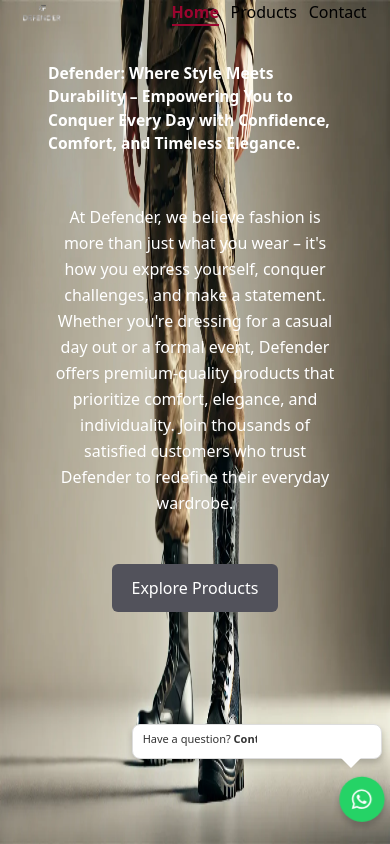
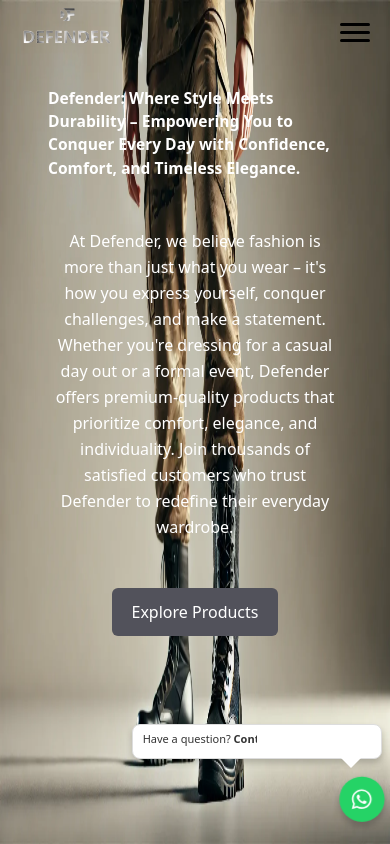
Before and after one commit to sinanmp/DEFENDER, a React (Vite) app in the folder frontend/: page / in a window 390 px wide. Built offline with nearby package versions, Linux system fonts and the light colour scheme.

Commit message:
notthing good is done

```diff
--- a/frontend/src/components/Header/Header.css
+++ b/frontend/src/components/Header/Header.css
@@ -1,15 +1,132 @@
+/* Base Navbar Styles */
+.nav {
+  display: none;
+  /* Default to hidden (for mobile, toggled by the hamburger) */
+  gap: 3vw;
+}
+
+/* Hamburger Bars */
+.hamburger-bar {
+  width: 100%;
+  /* Full width of the hamburger button */
+  height: 3px;
+  /* Thickness of each bar */
+  background-color: #000;
+  /* Black color for visibility */
+  border-radius: 2px;
+  /* Slightly rounded corners */
+  transition: all 0.3s ease;
+  /* Smooth transition for animations */
+}
+
+/* Open State Animation */
+.hamburger-bar.open:nth-child(1) {
+  transform: rotate(45deg);
+  position: absolute;
+  top: 50%;
+}
+
+.hamburger-bar.open:nth-child(2) {
+  opacity: 0;
+  /* Hide the middle bar */
+}
+
+.hamburger-bar.open:nth-child(3) {
+  transform: rotate(-45deg);
+  position: absolute;
+  top: 50%;
+}
+
+/* Horizontal Navbar for Larger Screens */
+@media (min-width: 1025px) {
+  .nav {
+    display: flex;
+    /* Show the nav links horizontally */
+    position: static;
+    /* Remove absolute positioning */
+    background: none;
+    padding: 0;
+    box-shadow: none;
+  }
+
+  .nav-link {
+    font-size: 16px;
+    padding: 0;
+    border: none;
+  }
+
+  .nav-link.active {
+    border-bottom: 2px solid rgb(153, 5, 47);
+    /* Keep the active indicator */
+    font-weight: bold;
+  }
+}
+
+/* Mobile Hamburger Menu */
+.hamburger-menu {
+  display: flex;
+  flex-direction: column;
+  justify-content: space-around;
+  align-items: center;
+  width: 30px;
+  height: 25px;
+  background: transparent;
+  border: none;
+  cursor: pointer;
+  position: absolute;
+  right: 20px;
+  top: 20px;
+  z-index: 9999;
+}
+
+@media (min-width: 768px) {
+  .hamburger-menu {
+    display: none;
+    /* Hide hamburger menu on larger screens */
+  }
+}
+
+/* Dropdown Mobile Menu */
+.nav.open {
+  display: flex; /* Use flexbox for layout */
+  flex-direction: column; /* Align items in a column */
+  position: absolute;
+  top: 70px;
+  right: 20px;
+  background-color: white;
+  text-align: center;
+  padding: 10px 15px;
+  border-radius: 8px;
+  box-shadow: 0 2px 8px rgba(0, 0, 0, 0.1);
+  animation: slide-in 0.3s ease-out forwards;
+  z-index: 9999;
+  gap: 10px; /* Add space between menu items */
+}
+
+/* Slide-in Animation for Mobile Menu */
+@keyframes slide-in {
+  from {
+    transform: translateX(100%);
+  }
+
+  to {
+    transform: translateX(0);
+  }
+}
+
+/* Mobile Links Styling */
 .nav-link {
   text-decoration: none;
   color: #000;
   font-size: 16px;
   transition: all 0.3s ease;
+  padding: 10px;
   position: relative;
 }
 
 .nav-link:hover {
   color: rgb(153, 5, 47);
 }
-
 .nav-link::after {
   content: "";
   position: absolute;
@@ -30,3 +147,38 @@
   font-weight: bold;
   border-bottom: 2px solid rgb(153, 5, 47);
 }
+
+/* Responsive Styling for Mobile Screens */
+@media (max-width: 1024px) {
+  .nav {
+    display: none;
+    /* Default hidden for mobile */
+  }
+
+  .nav.open {
+    display: flex; /* Show when open */
+    flex-direction: column; /* Vertical alignment */
+  }
+  .nav-link {
+    font-size: 18px;
+    padding: 10px;
+    font-size: 18px;
+  }
+  .nav-link.active {
+    color: rgb(153, 5, 47);
+    font-weight: bold;
+    border-bottom: 2px solid rgb(153, 5, 47);
+    border: none;
+  }
+  .nav-link.active::after {
+    content: "";
+    position: absolute;
+    left: 25%;
+    bottom: -2px;
+    width: 50%;  /* Set the width to a percentage of the link */
+    height: 2px;
+
+    background-color: rgb(153, 5, 47);
+    transition: width 0.3s ease; /* Smooth transition */
+  }
+}
--- a/frontend/src/components/Header/Header.jsx
+++ b/frontend/src/components/Header/Header.jsx
@@ -3,34 +3,58 @@
 import logo from "../../assets/icons/logo_only.png";
 import logoText from "../../assets/icons/logo-text.png";
 
-function Header({activeNav,setActiveNav}) {
+function Header({ activeNav, setActiveNav }) {
+  const [isMenuOpen, setIsMenuOpen] = useState(false);
 
+  const toggleMenu = () => {
+    setIsMenuOpen(!isMenuOpen);
+  };
+
+  const handleNavClick = (navLink) => {
+    setActiveNav(navLink); // Set active navigation
+    setIsMenuOpen(false); // Close the menu
+  };
 
   return (
     <header className="flex justify-between items-center px-[6vw] h-auto">
-      <div className="flex flex-col items-center ">
-        <img className="h-[2.5vw] pt-[0.5vw]" src={logo} alt="Logo" />
-        <img className="h-[3vw] w-auto" src={logoText} alt="Logo Text" />
+      <div className="flex flex-col items-center pt-[1.5vw]">
+        <img className="h-[4.5vw] lg:h-[2.5vw] lg:pt-[0.5vw]" src={logo} alt="Logo" />
+        <img className="h-[7vw] lg:h-[3vw] w-auto" src={logoText} alt="Logo Text" />
       </div>
-      <nav className="nav flex gap-[3vw]">
+
+      {/* Hamburger Menu for Mobile */}
+      <div className="lg:hidden">
+        <button
+          className="hamburger-menu"
+          onClick={toggleMenu}
+          aria-label="Toggle Navigation"
+        >
+          <span className={`hamburger-bar ${isMenuOpen ? "open" : ""}`} />
+          <span className={`hamburger-bar ${isMenuOpen ? "open" : ""}`} />
+          <span className={`hamburger-bar ${isMenuOpen ? "open" : ""}`} />
+        </button>
+      </div>
+
+      {/* Navigation Links */}
+      <nav className={`nav gap-[3vw] ${isMenuOpen ? "open" : ""}`}>
         <a
           href="#home"
           className={`nav-link ${activeNav === "#home" ? "active" : ""}`}
-          onClick={() => setActiveNav("#home")}
+          onClick={() => handleNavClick("#home")}
         >
           Home
         </a>
         <a
           href="#products"
-          className={`nav-link ${activeNav === "#products" || activeNav === "#allProducts"? "active" : ""}`}
-          onClick={() => setActiveNav("#products")}
+          className={`nav-link ${activeNav === "#products" || activeNav === "#allProducts" ? "active" : ""}`}
+          onClick={() => handleNavClick("#products")}
         >
           Products
         </a>
         <a
           href="#contact"
           className={`nav-link ${activeNav === "#contact" ? "active" : ""}`}
-          onClick={() => setActiveNav("#contact")}
+          onClick={() => handleNavClick("#contact")}
         >
           Contact
         </a>
@@ -39,4 +63,5 @@
   );
 }
 
+
 export default Header;
--- a/frontend/src/components/Products/ProductList.jsx
+++ b/frontend/src/components/Products/ProductList.jsx
@@ -1,38 +1,52 @@
 import { useState, useEffect } from "react";
-import { motion } from "framer-motion";  // Import motion from framer-motion
+import { motion } from "framer-motion";
 import StackProducts from "./StackProducts";
+import api from "../../services/api";
 
-function ProductsList({ sampleProducts }) {
-  const [numProducts, setNumProducts] = useState(4); // Default to 4 products
+function ProductsList() {
+  const [products, setProducts] = useState([]); // Holds products fetched from the backend
+  const [numProducts, setNumProducts] = useState(4); // Default number of products to display
 
-  // Update number of products based on window width
+  // Adjust number of products based on screen size
   useEffect(() => {
     const handleResize = () => {
       const width = window.innerWidth;
 
       if (width >= 1024) {
-        setNumProducts(8); // For large screens (lg) and up
+        setNumProducts(8); // For large screens
       } else if (width >= 768) {
-        setNumProducts(6); // For medium screens (md)
-      } else if(width >=476) {
+        setNumProducts(6); // For medium screens
+      } else if (width >= 476) {
         setNumProducts(4); // For smaller screens
       } else {
-        setNumProducts(2); // For extra small screens (xs)
+        setNumProducts(2); // For extra small screens
       }
     };
 
     // Initial check
     handleResize();
 
-    // Event listener for window resize
+    // Add resize event listener
     window.addEventListener("resize", handleResize);
 
-    // Cleanup the event listener on component unmount
+    // Cleanup on unmount
     return () => window.removeEventListener("resize", handleResize);
   }, []);
 
-  // Get the products to display based on the current number of products
-  const productsToDisplay = sampleProducts.slice(0, numProducts);
+  // Fetch products from the backend
+  useEffect(() => {
+    const fetchProducts = async () => {
+      try {
+        const data = await api.getProducts(); // Fetch products based on numProducts
+        console.log(data.length)
+        setProducts(data); // Update the products state
+      } catch (error) {
+        console.error("Failed to fetch products:", error);
+      }
+    };
+
+    fetchProducts();
+  }, [numProducts]); // Refetch products whenever numProducts changes
 
   return (
     <div
@@ -43,14 +57,14 @@
       }}
     >
       <div className="grid grid-cols-2 sm:grid-cols-2 md:grid-cols-3 lg:grid-cols-4 gap-6">
-        {productsToDisplay.map((product, index) => (
+        {products.map((product, index) => (
           <motion.div
             key={index}
-            initial={{ opacity: 0, y: 20 }}  // Start off-screen and invisible
-            animate={{ opacity: 1, y: 0 }}   // Animate to fully visible and in place
+            initial={{ opacity: 0, y: 20 }} // Start off-screen and invisible
+            animate={{ opacity: 1, y: 0 }} // Animate to fully visible and in place
             transition={{
-              delay: index * 0.1,  // Delay each product based on its index for staggered effect
-              duration: 0.5,  // Duration of each animation
+              delay: index * 0.1, // Delay each product based on its index for staggered effect
+              duration: 0.5, // Duration of each animation
             }}
           >
             <StackProducts
--- a/frontend/src/services/api.js
+++ b/frontend/src/services/api.js
@@ -31,9 +31,9 @@
    }
 }
 
-async function getProducts() {
+async function getProducts(count) {
     try {
-        const response = await api.get("/getProducts")
+        const response = await api.get(`/getProducts?count=${count ?? 0}`)
         return response.data
        } catch (error) {
         console.log(error)
```
Lines whose indentation alone changed are shown as unchanged.
